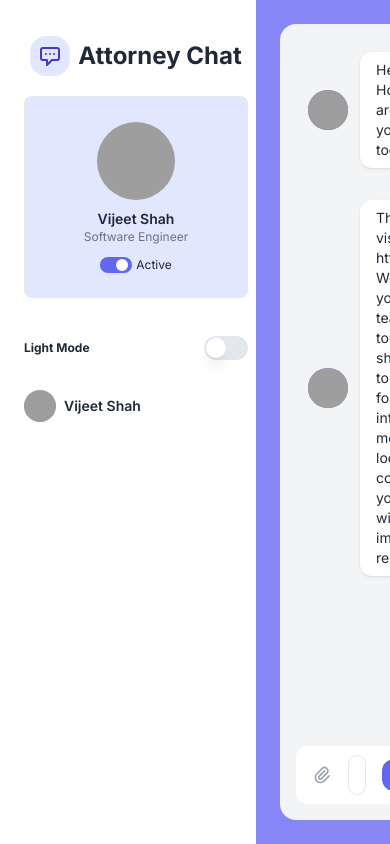
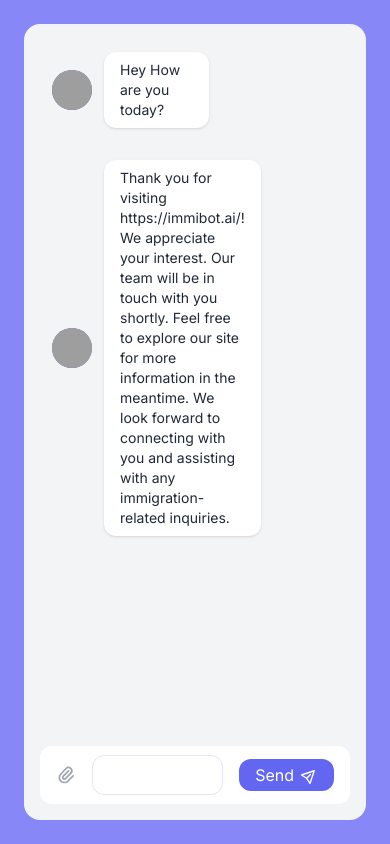
Before and after one commit to vijeet-shah/immi-lawyer-chat, a Next.js app: page /chat in a window 390 px wide. Built offline with nearby package versions, Linux system fonts and the light colour scheme; grey boxes are pictures that could not be loaded.

Commit message:
fix : made it mobile responsive

```diff
--- a/src/components/ChatApp.tsx
+++ b/src/components/ChatApp.tsx
@@ -13,7 +13,9 @@ const ChatApp: React.FC = () => {
   return (
     <div className="flex h-screen antialiased text-gray-800">
       <div className="flex flex-row h-full w-full overflow-x-hidden">
-        <Sidebar />
+        <div className="hidden md:flex">
+          <Sidebar />
+        </div>
 
         <div className="flex flex-col flex-auto h-full p-6">
           <div
```
